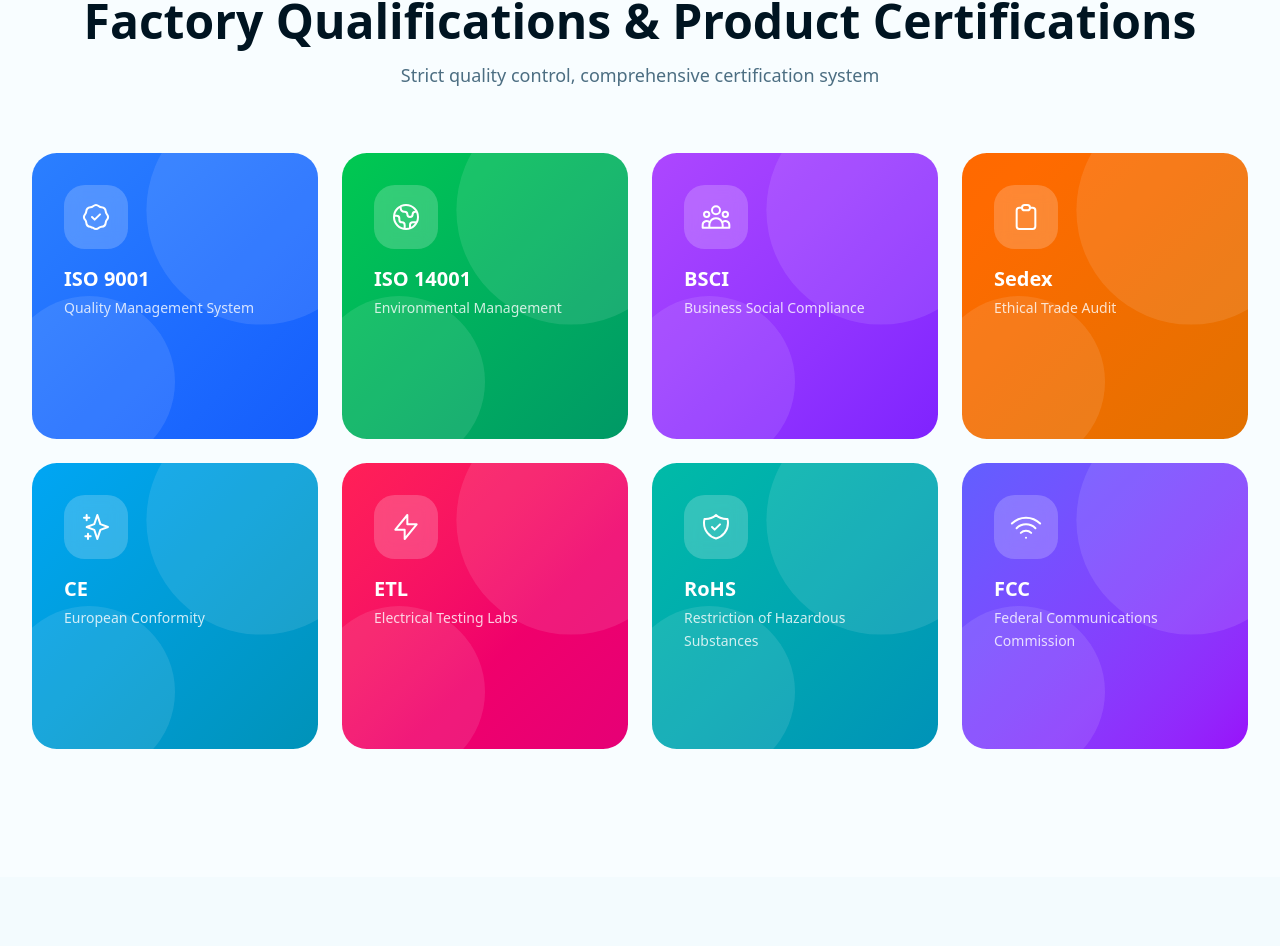
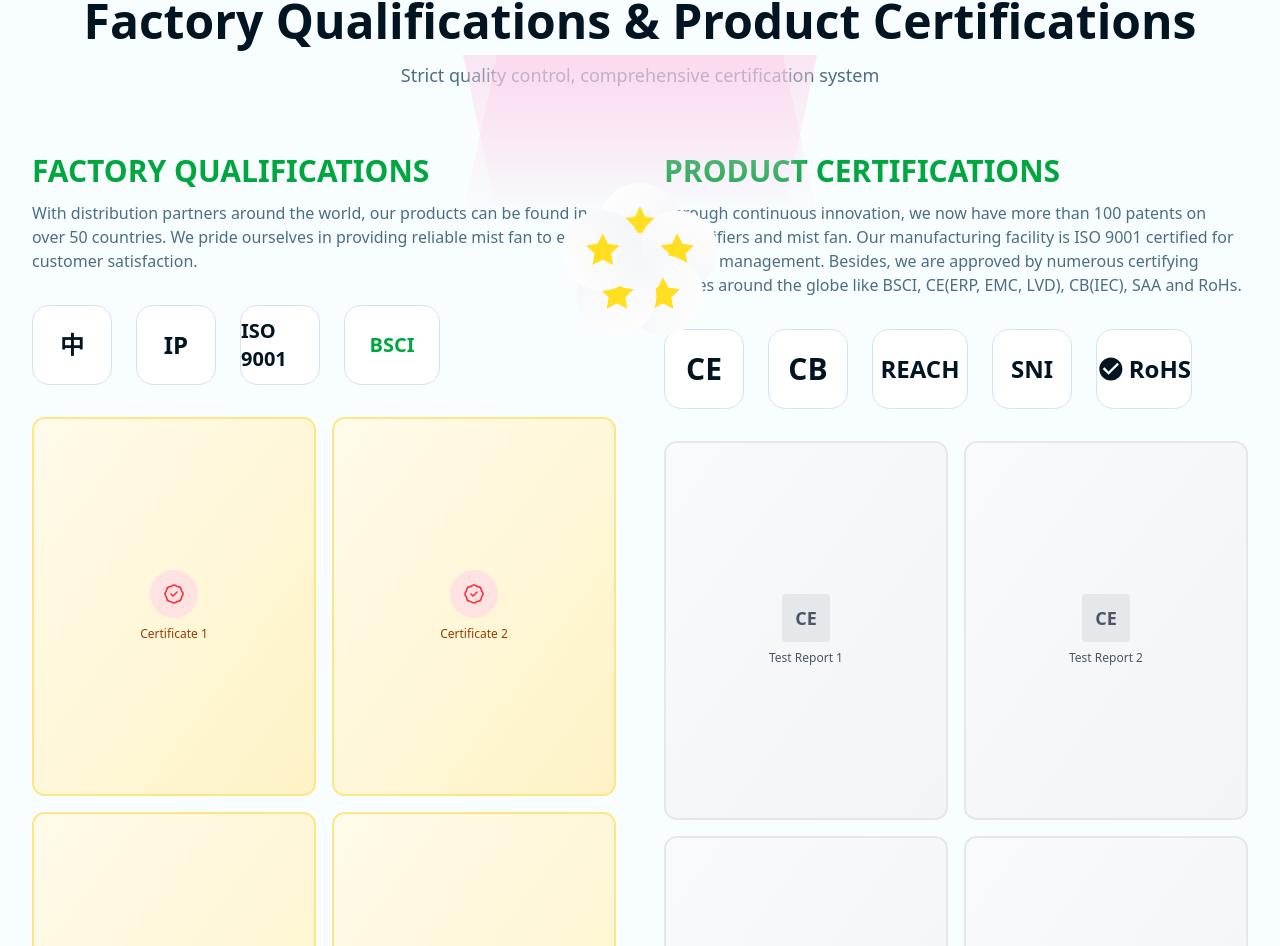
Before and after one commit to FRIDAY1611/hegu-technology-website, a Next.js app: page /en in a window 1280 px wide. Shown: the part 3828-4774 px from the top of the page. Built offline with nearby package versions, Linux system fonts and the light colour scheme.

Commit message:
feat: 按设计图重构资质认证模块

```diff
--- a/src/app/[locale]/page.tsx
+++ b/src/app/[locale]/page.tsx
@@ -477,56 +477,20 @@
   const locale = params.locale as string;
   const texts = getPageTexts(locale);
 
-  // 所有资质认证数据
-  const allCertifications = [
-    {
-      name: 'ISO 9001',
-      description: 'Quality Management System',
-      gradient: 'from-blue-500 to-blue-600',
-      icon: 'quality'
-    },
-    {
-      name: 'ISO 14001',
-      description: 'Environmental Management',
-      gradient: 'from-green-500 to-emerald-600',
-      icon: 'environment'
-    },
-    {
-      name: 'BSCI',
-      description: 'Business Social Compliance',
-      gradient: 'from-purple-500 to-violet-600',
-      icon: 'social'
-    },
-    {
-      name: 'Sedex',
-      description: 'Ethical Trade Audit',
-      gradient: 'from-orange-500 to-amber-600',
-      icon: 'audit'
-    },
-    {
-      name: 'CE',
-      description: 'European Conformity',
-      gradient: 'from-sky-500 to-cyan-600',
-      icon: 'certificate'
-    },
-    {
-      name: 'ETL',
-      description: 'Electrical Testing Labs',
-      gradient: 'from-rose-500 to-pink-600',
-      icon: 'electrical'
-    },
-    {
-      name: 'RoHS',
-      description: 'Restriction of Hazardous Substances',
-      gradient: 'from-teal-500 to-cyan-600',
-      icon: 'safety'
-    },
-    {
-      name: 'FCC',
-      description: 'Federal Communications Commission',
-      gradient: 'from-indigo-500 to-purple-600',
-      icon: 'communication'
-    }
+  // 工厂资质数据
+  const factoryQualifications = [
+    { name: 'ISO 9001', description: 'Quality Management System' },
+    { name: 'ISO 14001', description: 'Environmental Management' },
+    { name: 'BSCI', description: 'Business Social Compliance' },
+    { name: 'Sedex', description: 'Ethical Trade Audit' }
+  ];
+
+  // 产品认证数据
+  const productCertifications = [
+    { name: 'CE', description: 'European Conformity' },
+    { name: 'CB', description: 'Certification Bodies' },
+    { name: 'REACH', description: 'Registration, Evaluation, Authorization and Restriction of Chemicals' },
+    { name: 'RoHS', description: 'Restriction of Hazardous Substances' }
   ];
 
   return (
@@ -543,76 +507,141 @@
           </div>
         </FadeIn>
 
-        <div className="grid grid-cols-1 sm:grid-cols-2 lg:grid-cols-4 gap-6">
-          {allCertifications.map((cert, index) => (
-            <FadeIn key={index} delay={index * 0.08}>
-              <div className="group">
-                <div className={`relative overflow-hidden rounded-3xl bg-gradient-to-br ${cert.gradient} p-6 lg:p-8 aspect-square shadow-lg hover:shadow-2xl transition-all duration-500 hover:-translate-y-2`}>
-                  {/* 背景装饰 */}
-                  <div className="absolute inset-0 opacity-10">
-                    <svg className="w-full h-full" viewBox="0 0 100 100">
-                      <circle cx="80" cy="20" r="40" fill="white" />
-                      <circle cx="20" cy="80" r="30" fill="white" />
+        <div className="grid grid-cols-1 lg:grid-cols-2 gap-12">
+          {/* 左侧 - 工厂资质 */}
+          <FadeIn>
+            <div>
+              <h3 className="text-2xl lg:text-3xl font-bold mb-3 text-green-600">
+                FACTORY QUALIFICATIONS
+              </h3>
+              <p className="text-muted-foreground mb-8">
+                With distribution partners around the world, our products can be found in over 50 countries.
+                We pride ourselves in providing reliable mist fan to ensure customer satisfaction.
+              </p>
+
+              {/* 认证标志 */}
+              <div className="flex flex-wrap items-center gap-6 mb-8">
+                <div className="w-20 h-20 bg-card border border-border rounded-xl flex items-center justify-center text-2xl font-bold">
+                  中
+                </div>
+                <div className="w-20 h-20 bg-card border border-border rounded-xl flex items-center justify-center text-2xl font-bold">
+                  IP
+                </div>
+                <div className="w-20 h-20 bg-card border border-border rounded-xl flex items-center justify-center text-xl font-bold">
+                  ISO 9001
+                </div>
+                <div className="w-24 h-20 bg-card border border-border rounded-xl flex items-center justify-center text-xl font-bold text-green-600">
+                  BSCI
+                </div>
+              </div>
+
+              {/* 证书图片网格 */}
+              <div className="grid grid-cols-2 gap-4">
+                {[1, 2, 3, 4, 5, 6, 7, 8].map((i) => (
+                  <div
+                    key={i}
+                    className="aspect-[3/4] bg-gradient-to-br from-amber-50 to-amber-100 border-2 border-amber-200 rounded-lg flex items-center justify-center p-4"
+                  >
+                    <div className="text-center">
+                      <div className="w-12 h-12 mx-auto mb-2 bg-red-100 rounded-full flex items-center justify-center">
+                        <svg className="w-6 h-6 text-red-500" fill="none" viewBox="0 0 24 24" stroke="currentColor">
+                          <path strokeLinecap="round" strokeLinejoin="round" strokeWidth={1.5} d="M9 12l2 2 4-4M7.835 4.697a3.42 3.42 0 001.946-.806 3.42 3.42 0 014.438 0 3.42 3.42 0 001.946.806 3.42 3.42 0 013.138 3.138 3.42 3.42 0 00.806 1.946 3.42 3.42 0 010 4.438 3.42 3.42 0 00-.806 1.946 3.42 3.42 0 01-3.138 3.138 3.42 3.42 0 00-1.946.806 3.42 3.42 0 01-4.438 0 3.42 3.42 0 01-1.946-.806 3.42 3.42 0 01-3.138-3.138 3.42 3.42 0 00-.806-1.946 3.42 3.42 0 010-4.438 3.42 3.42 0 00.806-1.946 3.42 3.42 0 013.138-3.138z" />
+                        </svg>
+                      </div>
+                      <p className="text-xs text-amber-800">Certificate {i}</p>
+                    </div>
+                  </div>
+                ))}
+              </div>
+            </div>
+          </FadeIn>
+
+          {/* 中间装饰 */}
+          <div className="hidden lg:flex items-center justify-center absolute left-1/2 top-1/2 -translate-x-1/2 -translate-y-1/2 z-10">
+            <div className="relative">
+              <div className="absolute -top-20 left-1/2 -translate-x-1/2">
+                <div className="w-80 h-40 bg-gradient-to-b from-pink-200/50 to-transparent -skew-x-12"></div>
+              </div>
+              <div className="absolute -top-20 left-1/2 -translate-x-1/2">
+                <div className="w-80 h-40 bg-gradient-to-b from-pink-200/50 to-transparent skew-x-12"></div>
+              </div>
+              <div className="w-64 h-64 flex items-center justify-center">
+                <div className="relative">
+                  {[0, 72, 144, 216, 288].map((angle, i) => (
+                    <div
+                      key={i}
+                      className="absolute w-20 h-20 bg-gradient-to-br from-white to-gray-100 rounded-full shadow-lg flex items-center justify-center"
+                      style={{
+                        transform: `rotate(${angle}deg) translateY(-40px)`,
+                      }}
+                    >
+                      <svg className="w-10 h-10 text-yellow-300" fill="currentColor" viewBox="0 0 24 24">
+                        <path d="M12 2l3.09 6.26L22 9.27l-5 4.87 1.18 6.88L12 17.77l-6.18 3.25L7 14.14 2 9.27l6.91-1.01L12 2z" />
+                      </svg>
+                    </div>
+                  ))}
+                  <div className="w-20 h-20 bg-gradient-to-br from-white to-gray-100 rounded-full shadow-xl flex items-center justify-center z-10">
+                    <svg className="w-10 h-10 text-yellow-300" fill="currentColor" viewBox="0 0 24 24">
+                      <path d="M12 2l3.09 6.26L22 9.27l-5 4.87 1.18 6.88L12 17.77l-6.18 3.25L7 14.14 2 9.27l6.91-1.01L12 2z" />
                     </svg>
-                  </div>
-
-                  {/* 图标 */}
-                  <div className="relative z-10 w-14 h-14 lg:w-16 lg:h-16 rounded-2xl bg-white/20 backdrop-blur-sm flex items-center justify-center mb-4 group-hover:scale-110 transition-transform duration-300">
-                    {cert.icon === 'quality' && (
-                      <svg className="w-7 h-7 lg:w-8 lg:h-8 text-white" fill="none" viewBox="0 0 24 24" stroke="currentColor">
-                        <path strokeLinecap="round" strokeLinejoin="round" strokeWidth={1.5} d="M9 12l2 2 4-4M7.835 4.697a3.42 3.42 0 001.946-.806 3.42 3.42 0 014.438 0 3.42 3.42 0 001.946.806 3.42 3.42 0 013.138 3.138 3.42 3.42 0 00.806 1.946 3.42 3.42 0 010 4.438 3.42 3.42 0 00-.806 1.946 3.42 3.42 0 01-3.138 3.138 3.42 3.42 0 00-1.946.806 3.42 3.42 0 01-4.438 0 3.42 3.42 0 01-1.946-.806 3.42 3.42 0 01-3.138-3.138 3.42 3.42 0 00-.806-1.946 3.42 3.42 0 010-4.438 3.42 3.42 0 00.806-1.946 3.42 3.42 0 013.138-3.138z" />
-                      </svg>
-                    )}
-                    {cert.icon === 'environment' && (
-                      <svg className="w-7 h-7 lg:w-8 lg:h-8 text-white" fill="none" viewBox="0 0 24 24" stroke="currentColor">
-                        <path strokeLinecap="round" strokeLinejoin="round" strokeWidth={1.5} d="M3.055 11H5a2 2 0 012 2v1a2 2 0 002 2 2 2 0 012 2v2.945M8 3.935V5.5A2.5 2.5 0 0010.5 8h.5a2 2 0 012 2 2 2 0 104 0 2 2 0 012-2h1.064M15 20.488V18a2 2 0 012-2h3.064M21 12a9 9 0 11-18 0 9 9 0 0118 0z" />
-                      </svg>
-                    )}
-                    {cert.icon === 'social' && (
-                      <svg className="w-7 h-7 lg:w-8 lg:h-8 text-white" fill="none" viewBox="0 0 24 24" stroke="currentColor">
-                        <path strokeLinecap="round" strokeLinejoin="round" strokeWidth={1.5} d="M17 20h5v-2a3 3 0 00-5.356-1.857M17 20H7m10 0v-2c0-.656-.126-1.283-.356-1.857M7 20H2v-2a3 3 0 015.356-1.857M7 20v-2c0-.656.126-1.283.356-1.857m0 0a5.002 5.002 0 019.288 0M15 7a3 3 0 11-6 0 3 3 0 016 0zm6 3a2 2 0 11-4 0 2 2 0 014 0zM7 10a2 2 0 11-4 0 2 2 0 014 0z" />
-                      </svg>
-                    )}
-                    {cert.icon === 'audit' && (
-                      <svg className="w-7 h-7 lg:w-8 lg:h-8 text-white" fill="none" viewBox="0 0 24 24" stroke="currentColor">
-                        <path strokeLinecap="round" strokeLinejoin="round" strokeWidth={1.5} d="M9 5H7a2 2 0 00-2 2v12a2 2 0 002 2h10a2 2 0 002-2V7a2 2 0 00-2-2h-2M9 5a2 2 0 002 2h2a2 2 0 002-2M9 5a2 2 0 012-2h2a2 2 0 012 2" />
-                      </svg>
-                    )}
-                    {cert.icon === 'certificate' && (
-                      <svg className="w-7 h-7 lg:w-8 lg:h-8 text-white" fill="none" viewBox="0 0 24 24" stroke="currentColor">
-                        <path strokeLinecap="round" strokeLinejoin="round" strokeWidth={1.5} d="M5 3v4M3 5h4M6 17v4m-2-2h4m5-16l2.286 6.857L21 12l-5.714 2.143L13 21l-2.286-6.857L5 12l5.714-2.143L13 3z" />
-                      </svg>
-                    )}
-                    {cert.icon === 'electrical' && (
-                      <svg className="w-7 h-7 lg:w-8 lg:h-8 text-white" fill="none" viewBox="0 0 24 24" stroke="currentColor">
-                        <path strokeLinecap="round" strokeLinejoin="round" strokeWidth={1.5} d="M13 10V3L4 14h7v7l9-11h-7z" />
-                      </svg>
-                    )}
-                    {cert.icon === 'safety' && (
-                      <svg className="w-7 h-7 lg:w-8 lg:h-8 text-white" fill="none" viewBox="0 0 24 24" stroke="currentColor">
-                        <path strokeLinecap="round" strokeLinejoin="round" strokeWidth={1.5} d="M9 12l2 2 4-4m5.618-4.016A11.955 11.955 0 0112 2.944a11.955 11.955 0 01-8.618 3.04A12.02 12.02 0 003 9c0 5.591 3.824 10.29 9 11.622 5.176-1.332 9-6.03 9-11.622 0-1.042-.133-2.052-.382-3.016z" />
-                      </svg>
-                    )}
-                    {cert.icon === 'communication' && (
-                      <svg className="w-7 h-7 lg:w-8 lg:h-8 text-white" fill="none" viewBox="0 0 24 24" stroke="currentColor">
-                        <path strokeLinecap="round" strokeLinejoin="round" strokeWidth={1.5} d="M8.111 16.404a5.5 5.5 0 017.778 0M12 20h.01m-7.08-7.071c3.904-3.905 10.236-3.905 14.141 0M1.394 9.393c5.857-5.857 15.355-5.857 21.213 0" />
-                      </svg>
-                    )}
-                  </div>
-
-                  {/* 内容 */}
-                  <div className="relative z-10">
-                    <h3 className="text-lg lg:text-xl font-bold text-white mb-1">
-                      {cert.name}
-                    </h3>
-                    <p className="text-sm text-white/80 leading-relaxed">
-                      {cert.description}
-                    </p>
                   </div>
                 </div>
               </div>
-            </FadeIn>
-          ))}
+            </div>
+          </div>
+
+          {/* 右侧 - 产品认证 */}
+          <FadeIn delay={0.1}>
+            <div>
+              <h3 className="text-2xl lg:text-3xl font-bold mb-3 text-green-600">
+                PRODUCT CERTIFICATIONS
+              </h3>
+              <p className="text-muted-foreground mb-8">
+                Through continuous innovation, we now have more than 100 patents on humidifiers and mist fan.
+                Our manufacturing facility is ISO 9001 certified for quality management. Besides, we are approved
+                by numerous certifying bodies around the globe like BSCI, CE(ERP, EMC, LVD), CB(IEC), SAA and RoHs.
+              </p>
+
+              {/* 认证标志 */}
+              <div className="flex flex-wrap items-center gap-6 mb-8">
+                <div className="w-20 h-20 bg-card border border-border rounded-xl flex items-center justify-center text-3xl font-bold">
+                  CE
+                </div>
+                <div className="w-20 h-20 bg-card border border-border rounded-xl flex items-center justify-center text-3xl font-bold">
+                  CB
+                </div>
+                <div className="w-24 h-20 bg-card border border-border rounded-xl flex items-center justify-center text-2xl font-bold">
+                  REACH
+                </div>
+                <div className="w-20 h-20 bg-card border border-border rounded-xl flex items-center justify-center text-2xl font-bold">
+                  SNI
+                </div>
+                <div className="w-24 h-20 bg-card border border-border rounded-xl flex items-center justify-center text-2xl font-bold">
+                  <svg className="w-12 h-8" viewBox="0 0 24 24" fill="currentColor">
+                    <path d="M12 2C6.48 2 2 6.48 2 12s4.48 10 10 10 10-4.48 10-10S17.52 2 12 2zm-2 15l-5-5 1.41-1.41L10 14.17l7.59-7.59L19 8l-9 9z" />
+                  </svg>
+                  <span className="ml-1">RoHS</span>
+                </div>
+              </div>
+
+              {/* 证书图片网格 */}
+              <div className="grid grid-cols-2 gap-4">
+                {[1, 2, 3, 4, 5, 6, 7, 8].map((i) => (
+                  <div
+                    key={i}
+                    className="aspect-[3/4] bg-gradient-to-br from-gray-50 to-gray-100 border-2 border-gray-200 rounded-lg flex items-center justify-center p-4"
+                  >
+                    <div className="text-center">
+                      <div className="w-12 h-12 mx-auto mb-2 bg-gray-200 rounded flex items-center justify-center">
+                        <span className="text-lg font-bold text-gray-600">CE</span>
+                      </div>
+                      <p className="text-xs text-gray-600">Test Report {i}</p>
+                    </div>
+                  </div>
+                ))}
+              </div>
+            </div>
+          </FadeIn>
         </div>
       </div>
     </section>
```
Also changed, not shown: assets/屏幕截图 2026-04-28 224443.png (added).
